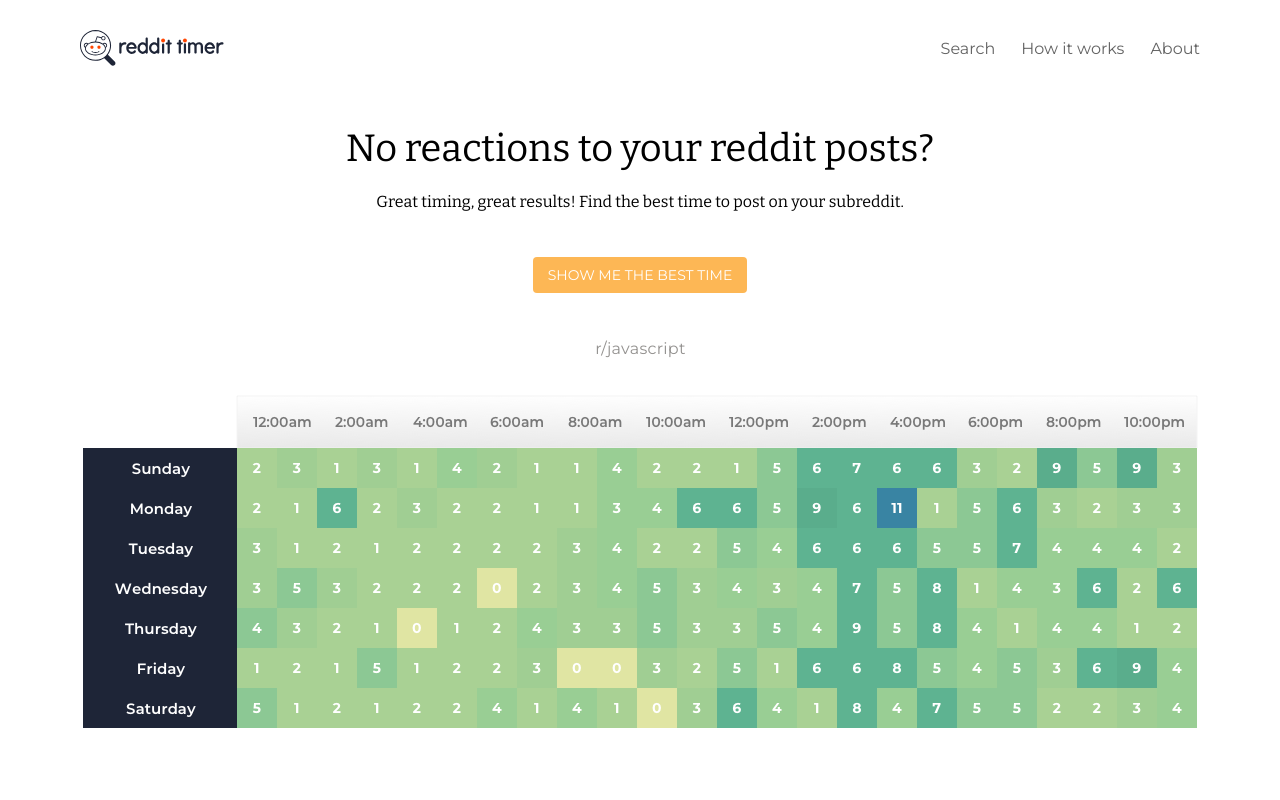
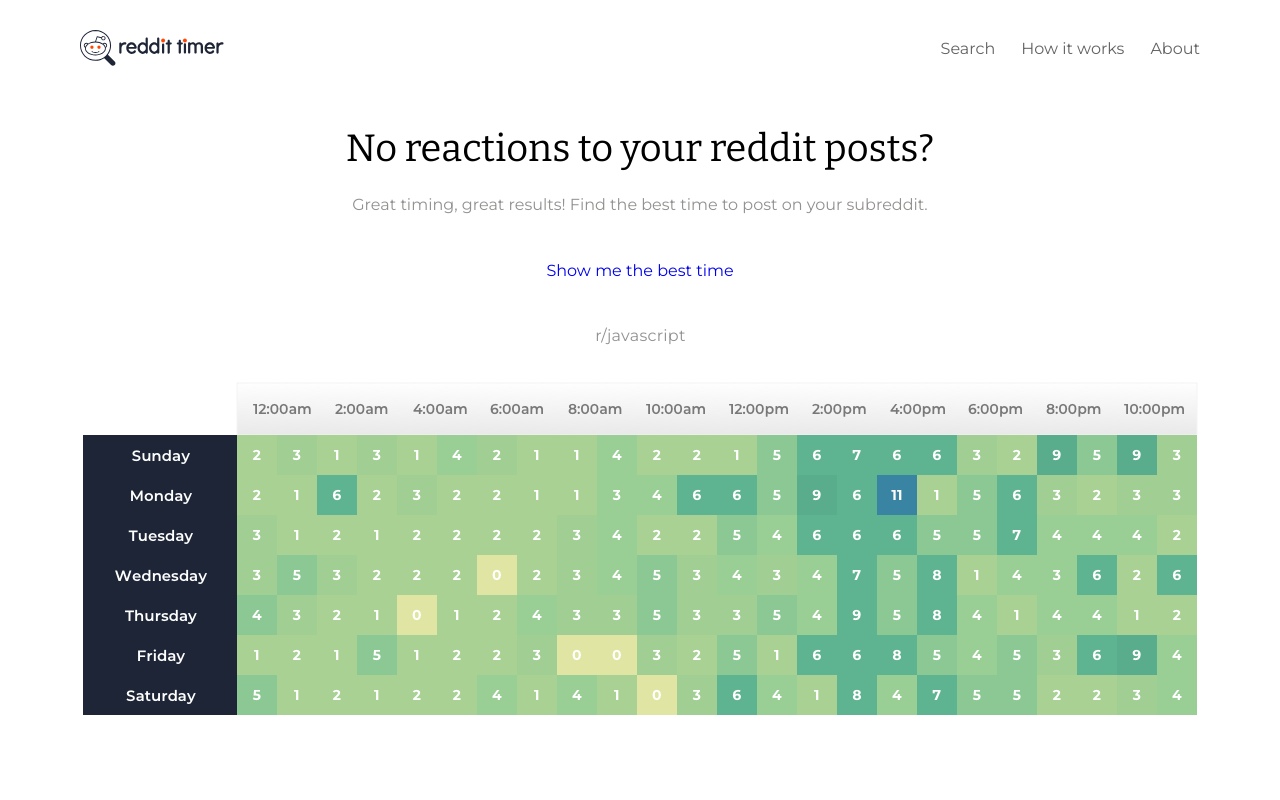
Before and after one commit to ooloo-io/reddit-timer-estuelke, a React (Create React App) app: page / in a window 1280 px wide. Shown: the top 800 px of the page. Built offline with nearby package versions, Linux system fonts and the light colour scheme.

Commit message:
fixed subtitle

```diff
--- a/src/components/Hero.js
+++ b/src/components/Hero.js
@@ -1,7 +1,7 @@
 import React from 'react';
 import { Link } from 'react-router-dom';
 import styled from 'styled-components';
-import { baseButtonStyle } from '../styles/themes';
+import Button from './Button';
 import heatmap from '../assets/table.png';
 import defaultSubreddit from '../helpers/constants';
 
@@ -16,7 +16,7 @@ const Title = styled.h1`
   margin: 27px 0 9px 0;
 `;
 
-const SubTitle = styled.h2`
+const SubTitle = styled.h3`
   font-size: 16px;
   font-weight: normal;
 `;
@@ -32,10 +32,8 @@ const Img = styled.img`
   max-width: 100%;
 `;
 
-const CTAButton = styled(Link)`
-  ${baseButtonStyle}
+const CTAButton = styled(Button)`
    margin: 32px 0;
-   padding: 0 15px;
    text-decoration: none;
    display: flex;
    align-items: center;
@@ -47,7 +45,7 @@ const Hero = () => (
     <SubTitle>
       Great timing, great results! Find the best time to post on your subreddit.
     </SubTitle>
-    <CTAButton to={`/search/${defaultSubreddit}`}>
+    <CTAButton as={Link} to={`/search/${defaultSubreddit}`}>
       Show me the best time
     </CTAButton>
     <Subreddit>
```
